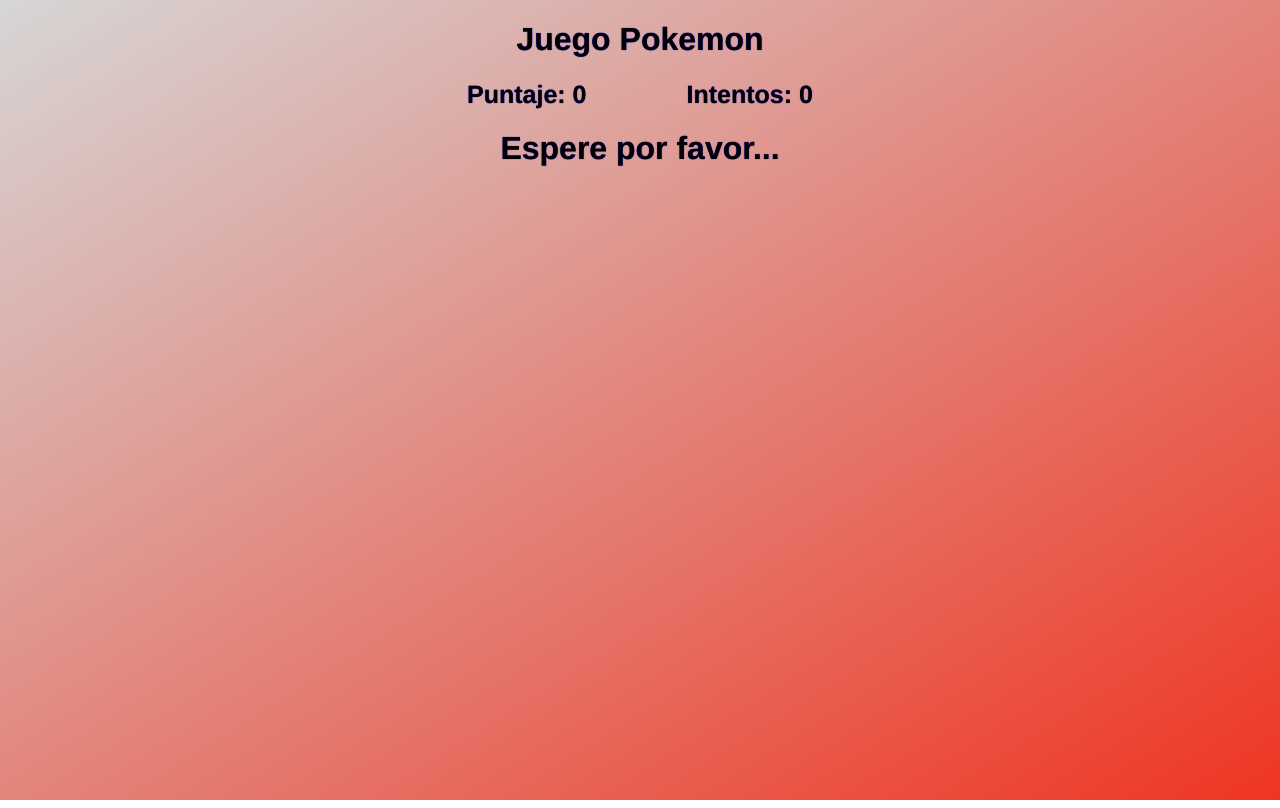
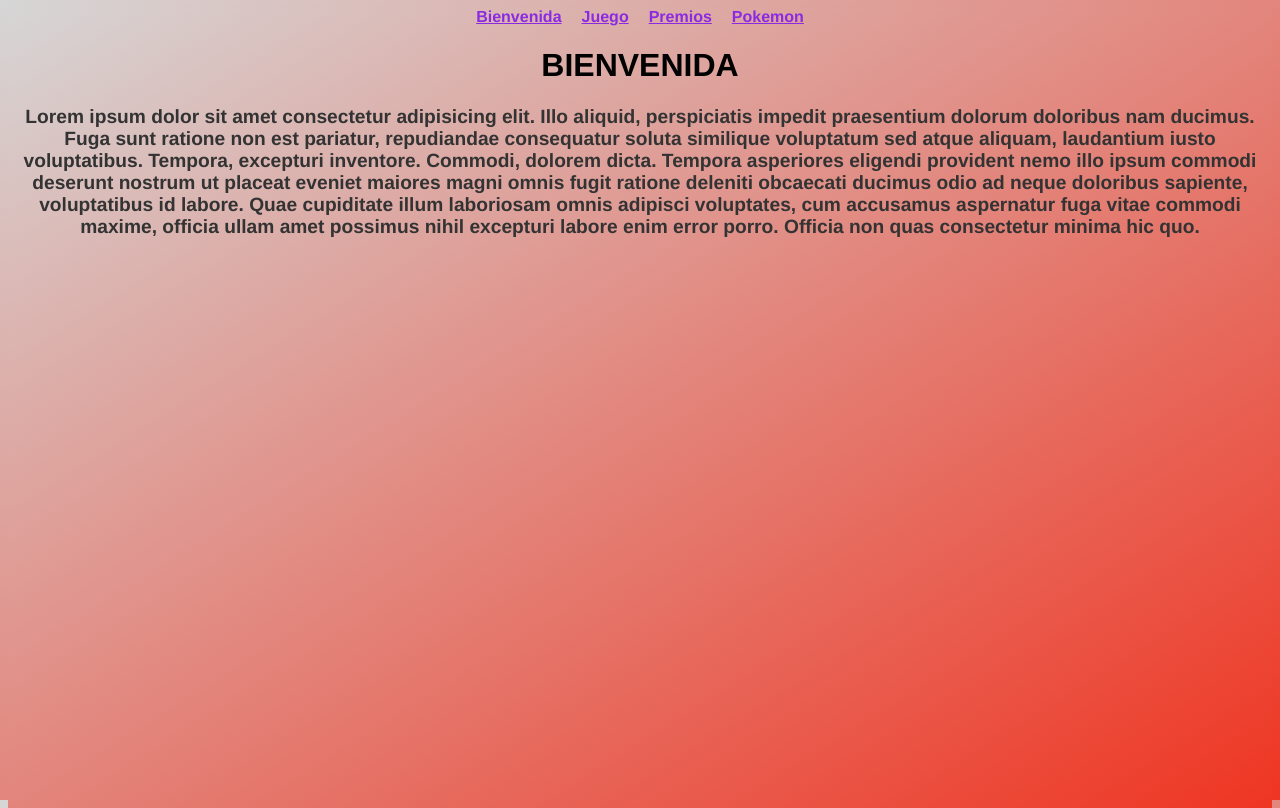
Before and after one commit to PaulMLP/pw_u2_v_p4_pm, a Vue app: page / in a window 1280 px wide. Built offline with nearby package versions, Linux system fonts and the light colour scheme; no server answers.

Commit message:
taller 26

```diff
--- a/package.json
+++ b/package.json
@@ -9,7 +9,8 @@
   },
   "dependencies": {
     "core-js": "^3.8.3",
-    "vue": "^3.2.13"
+    "vue": "^3.2.13",
+    "vue-router": "^4.2.4"
   },
   "devDependencies": {
     "@vue/cli-plugin-babel": "~5.0.0",
--- a/src/App.vue
+++ b/src/App.vue
@@ -1,15 +1,13 @@
 <template>
-  <PokemonPage />
+  <NavBar />
+  <router-view />
 </template>
 
 <script>
-import PokemonPage from "./modules/pokemon/pages/PokemonPage.vue";
-
+import NavBar from "./modules/pokemon/components/NavBar.vue";
 export default {
   name: "App",
-  components: {
-    PokemonPage,
-  },
+  components: { NavBar },
 };
 </script>
 
--- a/src/css/styles.css
+++ b/src/css/styles.css
@@ -1,5 +1,6 @@
 html,
 body {
-    background:linear-gradient(to top left,#ef3522, #d6d6d6) ;
-    background-attachment: fixed;
+  background: linear-gradient(to top left, #ef3522, #d6d6d6);
+  background-attachment: fixed;
+  height: 100vh;
 }
--- /dev/null
+++ b/src/modules/pokemon/components/NavBar.vue
@@ -0,0 +1,24 @@
+<template>
+  <div>
+    <router-link to="/">Bienvenida</router-link>
+    <router-link to="/juego">Juego</router-link>
+    <router-link to="/premios">Premios</router-link>
+    <router-link to="/pokemon">Pokemon</router-link>
+  </div>
+</template>
+
+<script>
+export default {};
+</script>
+
+<style scoped>
+div {
+  gap: 10px;
+  padding: 0px 30px;
+}
+div a {
+  font-weight: bold;
+  color: blueviolet;
+  margin: 0 10px;
+}
+</style>
--- /dev/null
+++ b/src/modules/pokemon/pages/BienvenidaPage.vue
@@ -0,0 +1,28 @@
+<template>
+  <h1>BIENVENIDA</h1>
+    <p>
+      Lorem ipsum dolor sit amet consectetur adipisicing elit. Illo aliquid,
+      perspiciatis impedit praesentium dolorum doloribus nam ducimus. Fuga sunt
+      ratione non est pariatur, repudiandae consequatur soluta similique
+      voluptatum sed atque aliquam, laudantium iusto voluptatibus. Tempora,
+      excepturi inventore. Commodi, dolorem dicta. Tempora asperiores eligendi
+      provident nemo illo ipsum commodi deserunt nostrum ut placeat eveniet
+      maiores magni omnis fugit ratione deleniti obcaecati ducimus odio ad neque
+      doloribus sapiente, voluptatibus id labore. Quae cupiditate illum
+      laboriosam omnis adipisci voluptates, cum accusamus aspernatur fuga vitae
+      commodi maxime, officia ullam amet possimus nihil excepturi labore enim
+      error porro. Officia non quas consectetur minima hic quo.
+    </p>
+</template>
+
+<script>
+export default {};
+</script>
+
+<style scoped>
+p {
+  font-size: 1.2rem;
+  font-weight: bold;
+  color: #333;
+}
+</style>
--- /dev/null
+++ b/src/modules/pokemon/pages/JuegoPage.vue
@@ -0,0 +1,13 @@
+<template>
+  <h2>JUEGO</h2>
+</template>
+
+<script>
+export default {
+
+}
+</script>
+
+<style scoped>
+
+</style>
--- /dev/null
+++ b/src/modules/pokemon/pages/NotFoundPage.vue
@@ -0,0 +1,22 @@
+<template>
+  <strong>404...</strong>
+  <p>Página no encontrada verifica la URL</p>
+  <img src="https://pbs.twimg.com/media/FbrtWIuWYAILVDP.jpg" alt="not found image">
+</template>
+
+<script>
+export default {};
+</script>
+
+<style scoped>
+strong{
+  font-size: 5rem;
+}
+p{
+  font-size: 3rem;
+}
+img{
+  width: 300px;
+  height: 300px;
+}
+</style>
--- a/src/modules/pokemon/pages/PokemonPage.vue
+++ b/src/modules/pokemon/pages/PokemonPage.vue
@@ -73,7 +73,6 @@ export default {
       this.pokemonsArray = await getPokemonFacade();
       const indicePokemon = Math.floor(Math.random() * 4);
       this.pokemonCorrecto = this.pokemonsArray[indicePokemon];
-      console.log("pokemon correcto: " + this.pokemonCorrecto.name);
     },
     manejoDatoOpciones(idSeleccionado) {
       this.verificarEleccion(idSeleccionado);
--- /dev/null
+++ b/src/modules/pokemon/pages/PremiosPage.vue
@@ -0,0 +1,13 @@
+<template>
+  <h3>PREMIOS</h3>
+</template>
+
+<script>
+export default {
+
+}
+</script>
+
+<style scoped>
+
+</style>
--- /dev/null
+++ b/src/router/router.js
@@ -0,0 +1,31 @@
+import { createRouter, createWebHashHistory } from "vue-router";
+
+const routes = [
+  {
+    path: "/",
+    component: () => import("../modules/pokemon/pages/BienvenidaPage"),
+  },
+  {
+    path: "/juego",
+    component: () => import("../modules/pokemon/pages/JuegoPage"),
+  },
+  {
+    path: "/premios",
+    component: () => import("../modules/pokemon/pages/PremiosPage"),
+  },
+  {
+    path: "/pokemon",
+    component: () => import("../modules/pokemon/pages/PokemonPage"),
+  },
+  {
+    path: "/:pathMatch(.*)*", //wildcard
+    component: () => import("../modules/pokemon/pages/NotFoundPage"),
+  },
+];
+
+const router = createRouter({
+  history: createWebHashHistory(),
+  routes, //definicion de rutas
+});
+
+export default router;
```
Also changed, not shown: src/main.js (+5 -4 lines), 1 other file (tests, documents, lock files or other folders).
